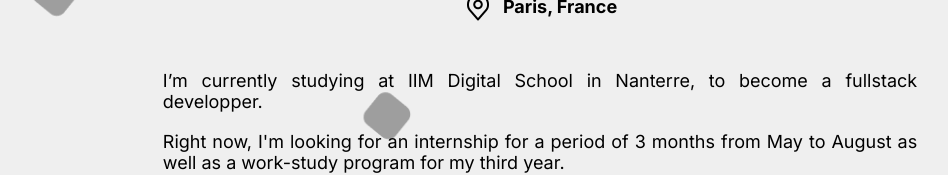
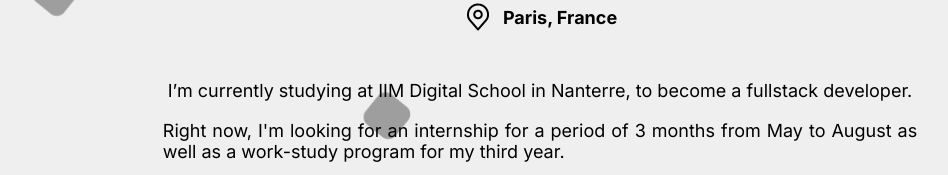
Before and after one commit to ClemOurs/vue_portfolio, a Vue app: page / in a window 1280 px wide. Shown: the part 246-421 px from the top of the page, without its empty margins (100-1048 px from the left). Built offline with nearby package versions, Linux system fonts and the light colour scheme.

Commit message:
:memo: txt correction on home

```diff
--- a/src/components/Home.vue
+++ b/src/components/Home.vue
@@ -6,7 +6,7 @@
             <p id="city">Paris, France</p>
         </div>
         <div class="txt center-total">
-            <p>I’m currently studying at IIM Digital School in Nanterre, to become a fullstack developper.</p>
+            <p>I’m currently studying at IIM Digital School in Nanterre, to become a fullstack developer.</p>
             <p>Right now, I'm looking for an internship for a period of 3 months from May to August as well as a work-study program for my third year.</p>
             <div class="margin">
                 <img class="arrow" src="@/assets/logos/arrow-down.png" alt="arrow">
```
